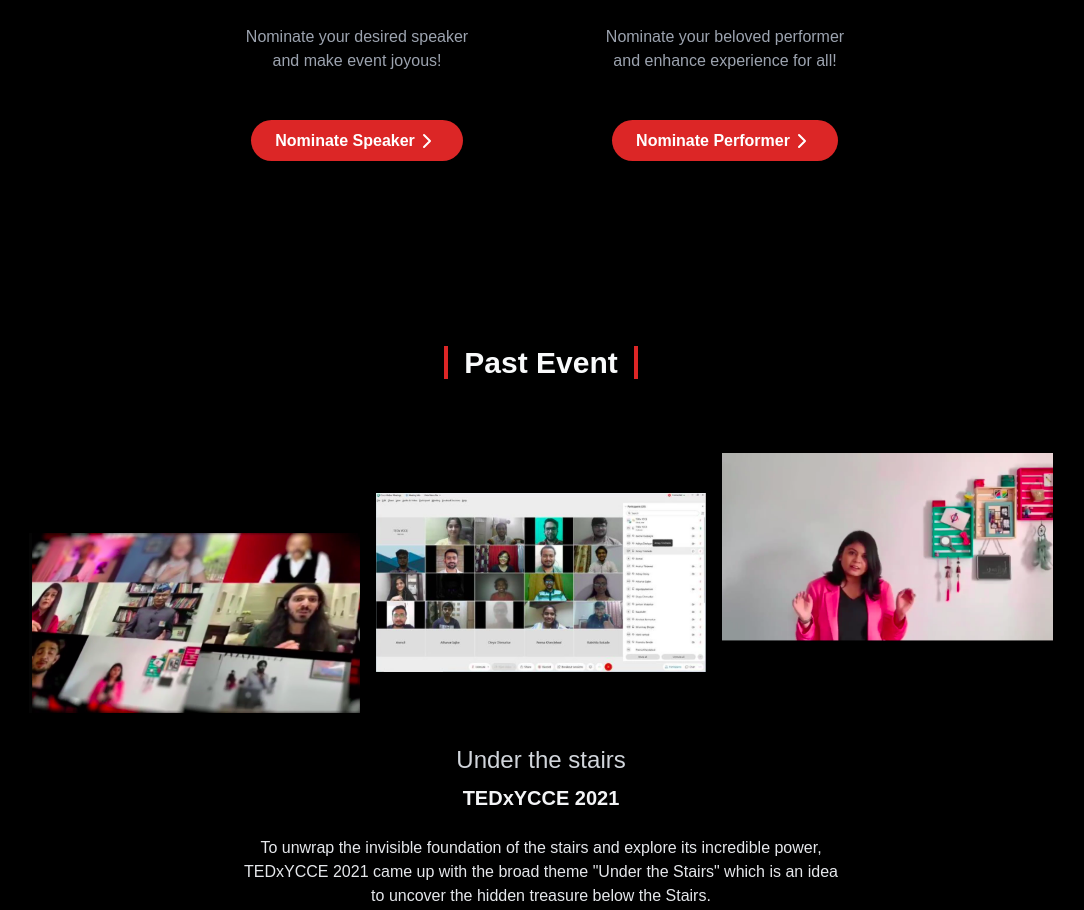
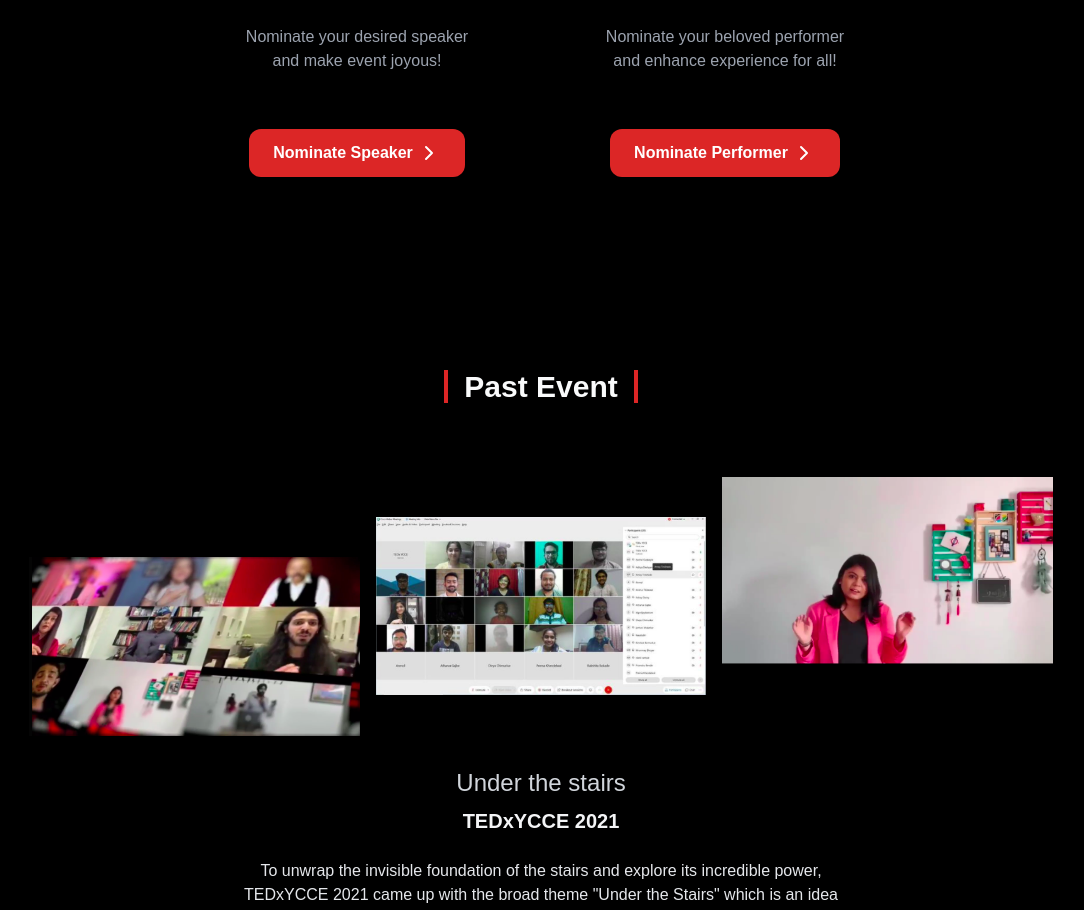
Before and after one commit to TEDxYCCE/tedxycce2022, a Next.js app: page / in a window 1280 px wide. Shown: the part 1273-2183 px from the top of the page, without its empty margins (99-1183 px from the left). Built offline with nearby package versions, Linux system fonts and the light colour scheme; a small style sheet from the web is missing.

Commit message:
fix: :fire: button component fixes

```diff
--- a/components/blankspace.tsx
+++ b/components/blankspace.tsx
@@ -1,3 +1,6 @@
+import Link from "next/link";
+import Button from "./button";
+
 const BlankSpace = () => {
   return (
     <section className="container px-4 lg:px-8 py-32 lg:py-56 mx-auto text-center text-white">
@@ -7,12 +10,7 @@
         Check back later to see more!
       </p>
 
-      <a
-        className="px-6 py-3 mb-8 font-semibold text-white bg-red-600 rounded-full "
-        href="../"
-      >
-        Go Home
-      </a>
+      <Button title="Go Home" type="internal" href={"/"} />
     </section>
   );
 };
--- a/components/button.tsx
+++ b/components/button.tsx
@@ -1,20 +1,7 @@
-const Button = ({
-  title,
-  url,
-  className,
-}: {
-  title: string;
-  url: string;
-  className?: string;
-}) => {
-  return (
-    <a
-      className={`rounded-xl group bg-red-600 hover:bg-red-600/80 transition-colors px-6 py-3 text-white font-semibold inline-flex justify-center ${className}`}
-      rel="noopener noreferrer"
-      href={url}
-      target="_blank"
-    >
-      {title}
+import Link from "next/link";
+import React from "react";
+
+const RightArrow = (
   <svg
     viewBox="0 0 24 24"
     width="24"
@@ -28,8 +15,36 @@
   >
     <polyline points="9 18 15 12 9 6"></polyline>
   </svg>
-    </a>
 );
+
+type ButtonComponentPropTypes = {
+  title: string;
+  type: "internal" | "external";
+  href: string;
+  className?: string;
+  onClick?: () => void;
 };
 
+const Button = React.forwardRef<HTMLAnchorElement, ButtonComponentPropTypes>(
+  ({ title, type, className, onClick, href }, ref) => {
+    return (
+      <Link href={href}>
+        <a
+          className={`rounded-xl group bg-red-600 hover:bg-red-600/80 transition-colors px-6 py-3 text-white font-semibold inline-flex justify-center ${className}`}
+          href={href}
+          onClick={onClick}
+          ref={ref}
+          {...(type === "external"
+            ? { rel: "noopener noreferrer", target: "_blank" }
+            : {})}
+        >
+          {title}
+          {RightArrow}
+        </a>
+      </Link>
+    );
+  }
+);
+Button.displayName = "Button";
+
 export default Button;
--- a/components/nominate.tsx
+++ b/components/nominate.tsx
@@ -1,3 +1,5 @@
+import Button from "./button";
+
 const Nominate = () => {
   return (
     <section
@@ -24,27 +26,11 @@
           <p className="max-w-[15rem] my-6 text-center text-gray-400 md:h-20">
             Nominate your desired speaker and make event joyous!
           </p>
-          <a
-            className="px-6 py-3 my-4 font-semibold text-white bg-red-600 rounded-full "
+          <Button
+            title="Nominate Speaker"
+            type="external"
             href="https://forms.gle/1Tbm9Sh8LcZPjEo68"
-            rel="noopener noreferrer"
-            target="_blank"
-          >
-            Nominate Speaker
-            <svg
-              viewBox="0 0 24 24"
-              width="24"
-              height="24"
-              stroke="currentColor"
-              strokeWidth="2"
-              fill="none"
-              strokeLinecap="round"
-              strokeLinejoin="round"
-              className="inline"
-            >
-              <polyline points="9 18 15 12 9 6"></polyline>
-            </svg>
-          </a>
+          />
         </div>
 
         <div className="p-4 mx-auto text-center">
@@ -54,27 +40,11 @@
           <div className="max-w-[15rem] my-6 text-center text-gray-400 md:h-20">
             Nominate your beloved performer and enhance experience for all!
           </div>
-          <a
-            className="px-6 py-3 my-4 font-semibold text-white bg-red-600 rounded-full "
-            rel="noopener noreferrer"
+          <Button
+            title="Nominate Performer"
+            type="external"
             href="https://forms.gle/onJMSW9omnXc61ia7"
-            target="_blank"
-          >
-            Nominate Performer
-            <svg
-              viewBox="0 0 24 24"
-              width="24"
-              height="24"
-              stroke="currentColor"
-              strokeWidth="2"
-              fill="none"
-              strokeLinecap="round"
-              strokeLinejoin="round"
-              className="inline"
-            >
-              <polyline points="9 18 15 12 9 6"></polyline>
-            </svg>
-          </a>
+          />
         </div>
       </div>
     </section>
--- a/components/pastEvents.tsx
+++ b/components/pastEvents.tsx
@@ -39,7 +39,8 @@
       <div className="text-center">
         <Button
           title="TEDxYCCE 2021"
-          url="https://tedxycce.github.io/tedxycce_21/"
+          type="external"
+          href="https://tedxycce.github.io/tedxycce_21/"
           className="my-4 lg:mt-8"
         />
       </div>
```
Lines whose indentation alone changed are shown as unchanged.
